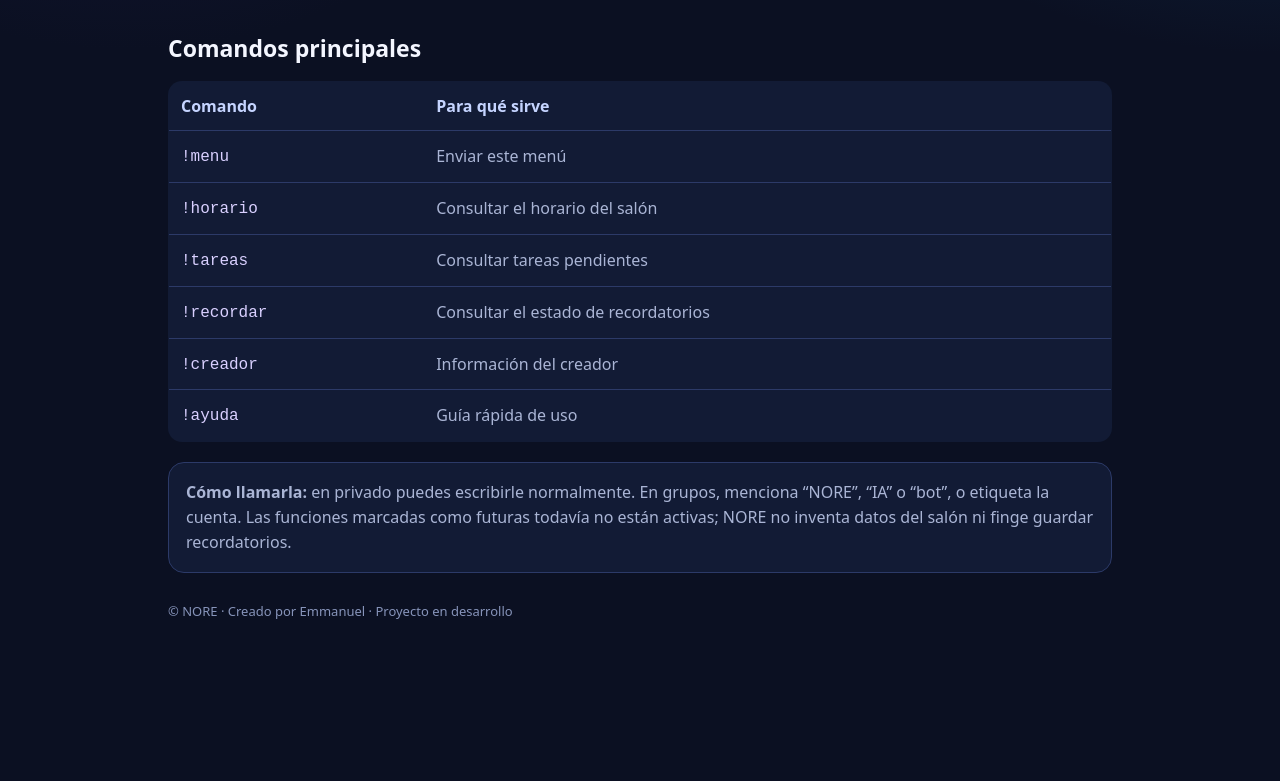
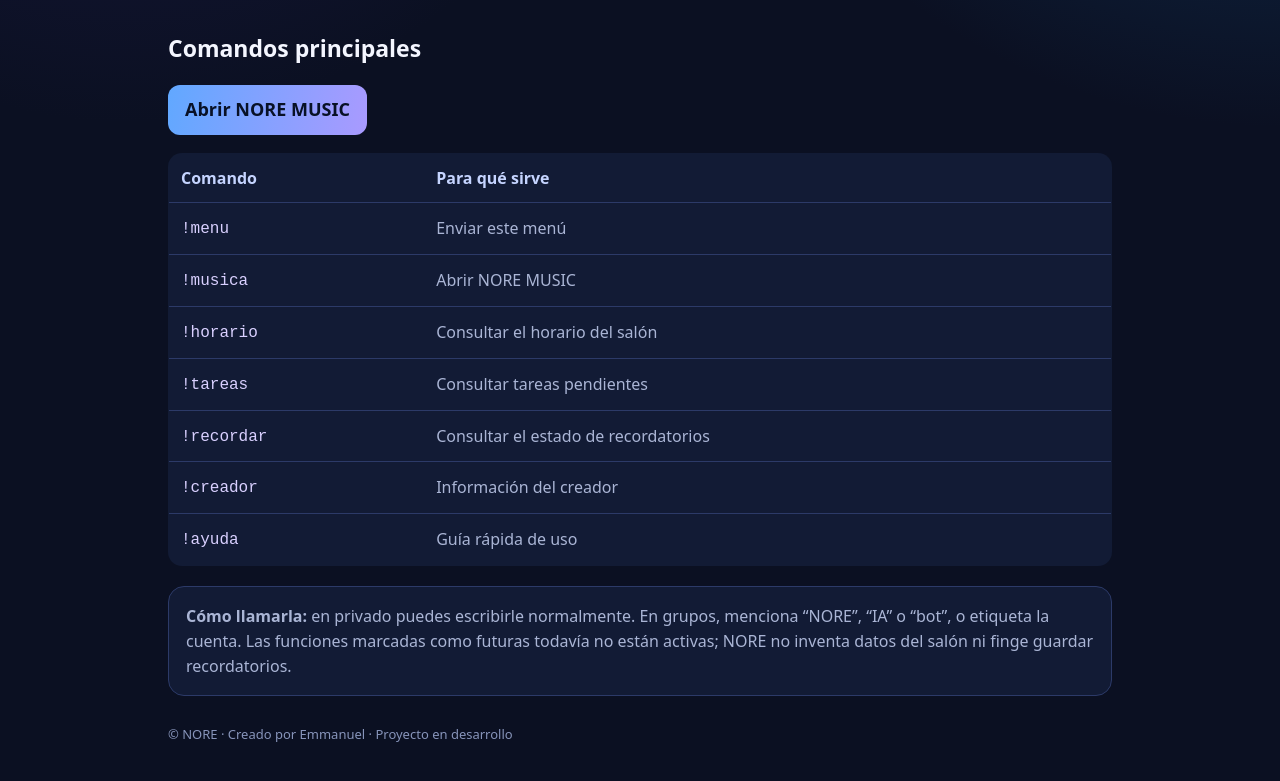
Before and after one commit to ppequepro-cmyk/Cryp, a website: page index.html in a window 1280 px wide. Shown: the part 864-1645 px from the top of the page. Before the commit the page ends 1540 px from the top, so only its background shows below. Drawn offline with Linux system fonts and the light colour scheme.

Commit message:
web: link NORE Music from landing page

```diff
--- a/index.html
+++ b/index.html
@@ -34,9 +34,10 @@
 <article class="card"><div class="icon">📄</div><h3>Documentos y resúmenes</h3><p>La lectura y el resumen de PDF están previstos para una siguiente etapa.</p></article>
 <article class="card"><div class="icon">🔔</div><h3>Sin spam en grupos</h3><p>En grupos solo responde cuando escriben NORE, IA o bot, o cuando etiquetan la cuenta.</p></article>
 </section>
-<h2>Comandos principales</h2>
+<h2>Comandos principales</h2><p class="lead"><a class="btn" href="https://ppequepro-cmyk.github.io/Cryp/music.html">Abrir NORE MUSIC</a></p>
 <table class="commands"><thead><tr><th>Comando</th><th>Para qué sirve</th></tr></thead><tbody>
 <tr><td><code>!menu</code></td><td>Enviar este menú</td></tr>
+<tr><td><code>!musica</code></td><td>Abrir NORE MUSIC</td></tr>
 <tr><td><code>!horario</code></td><td>Consultar el horario del salón</td></tr>
 <tr><td><code>!tareas</code></td><td>Consultar tareas pendientes</td></tr>
 <tr><td><code>!recordar</code></td><td>Consultar el estado de recordatorios</td></tr>
```
